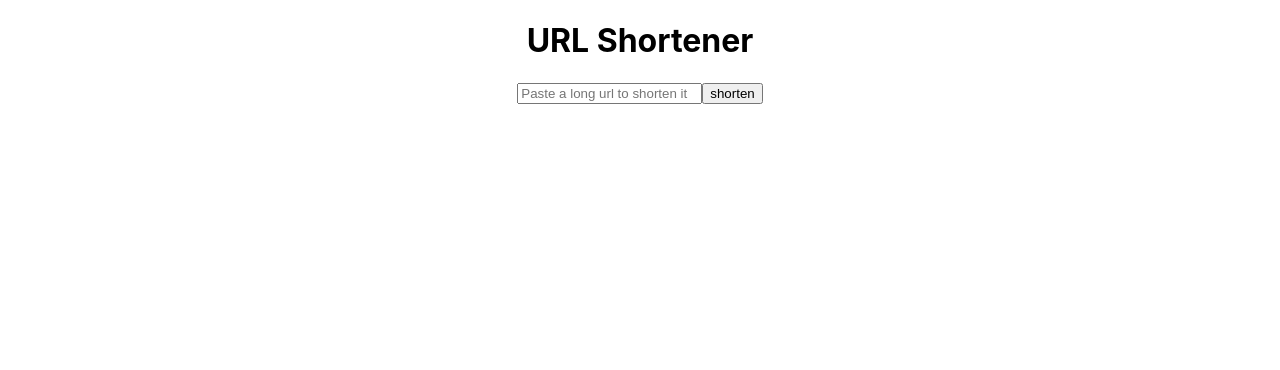
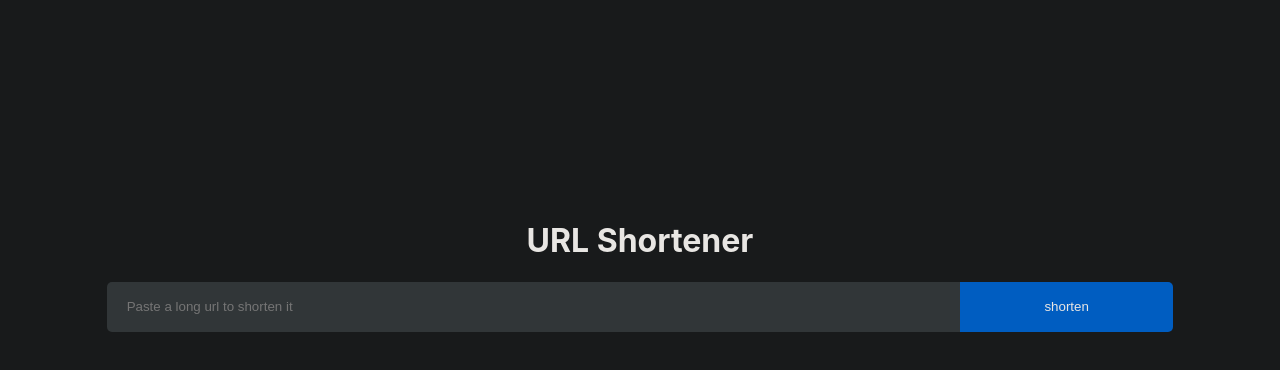
Before and after one commit to szamanr/react-url-shortener, a React (Create React App) app: page / in a window 1280 px wide. Shown: the top 370 px of the page. Built offline with nearby package versions, Linux system fonts and the light colour scheme.

Commit message:
add styling

```diff
--- a/src/App.css
+++ b/src/App.css
@@ -1,38 +1,39 @@
-.App {
-  text-align: center;
+:root {
+    --base-color: #e8e6e3;
+    --lighter-color: #e8e3e3;
+    --base-background: #181a1b;
+    --lighter-background: #313638;
+
+    --brand-color: #005dc1;
 }
 
-.App-logo {
-  height: 40vmin;
-  pointer-events: none;
+.App {
+    display: grid;
+    grid-template: 1fr 2fr 1fr / 1fr 10fr 1fr;
+    text-align: center;
+    height: 100vh;
+
+    color: var(--base-color);
+    background-color: var(--base-background);
 }
 
-@media (prefers-reduced-motion: no-preference) {
-  .App-logo {
-    animation: App-logo-spin infinite 20s linear;
-  }
+a {
+    text-decoration: none;
+    color: var(--base-color);
 }
 
-.App-header {
-  background-color: #282c34;
-  min-height: 100vh;
-  display: flex;
-  flex-direction: column;
-  align-items: center;
-  justify-content: center;
-  font-size: calc(10px + 2vmin);
-  color: white;
+button {
+    cursor: pointer;
+    color: var(--base-color);
+    background-color: var(--brand-color);
 }
 
-.App-link {
-  color: #61dafb;
+input {
+    color: var(--base-color);
+    background-color: var(--lighter-background);
 }
 
-@keyframes App-logo-spin {
-  from {
-    transform: rotate(0deg);
-  }
-  to {
-    transform: rotate(360deg);
-  }
+.Shortener, .Resolver {
+    grid-column: 2;
+    grid-row: 2;
 }
--- a/src/App.js
+++ b/src/App.js
@@ -12,7 +12,6 @@ function App() {
 
             <Route path="/:slug" component={Resolver}>
             </Route>
-
         </div>
     );
 }
--- a/src/Resolver.js
+++ b/src/Resolver.js
@@ -1,5 +1,6 @@
 import React, {useEffect, useState} from "react";
 import * as ResolverService from "./services/resolver";
+import {Link} from "react-router-dom";
 
 function Resolver(props) {
     const slug = props.match.params.slug;
@@ -18,7 +19,10 @@ function Resolver(props) {
     }, [slug]);
 
     return (
-        <div className="resolver">
+        <div className="Resolver">
+            <h1>
+                <Link to="/">URL Shortener</Link>
+            </h1>
             <p>{status}</p>
         </div>
     );
--- /dev/null
+++ b/src/Shortener.css
@@ -0,0 +1,21 @@
+.shortener-form, .short-url {
+    display: flex;
+    grid-template-columns: repeat(12, 1fr);
+}
+.Shortener input {
+    height: 50px;
+    border: none;
+    border-radius: 5px 0 0 5px;
+    padding: 0 20px 0 20px;
+    flex: auto;
+
+    overflow: visible;
+}
+
+.Shortener button {
+    height: 50px;
+    width: 20%;
+
+    border-style: none;
+    border-radius: 0 5px 5px 0;
+}
--- a/src/Shortener.js
+++ b/src/Shortener.js
@@ -1,5 +1,6 @@
 import React, {useState} from "react";
 import * as ShortenerService from "./services/shortener";
+import "./Shortener.css";
 
 function Shortener() {
     const [url, setUrl] = useState('');
@@ -39,17 +40,16 @@ function Shortener() {
         }, 1000)
     }
 
-    const shortenerForm = (
+    const shortenerForm = ! short ? (
         <form className="shortener-form" onSubmit={handleSubmit}>
             <input name="url" value={url} onChange={handleChange}
                    type="text" placeholder="Paste a long url to shorten it"/>
             <button type="submit">shorten</button>
         </form>
-    );
+    ) : null;
 
     const shortUrlDisplay = short ? (
         <div className="short-url">
-            <p>Short url: </p>
             <input value={short} readOnly/>
             <button onClick={copyToClipboard}>copy</button>
         </div>
@@ -60,7 +60,7 @@ function Shortener() {
     ) : null;
 
     return (
-        <div className="shortener">
+        <div className="Shortener">
             <h1>URL Shortener</h1>
             {shortenerForm}
             {shortUrlDisplay}
```
